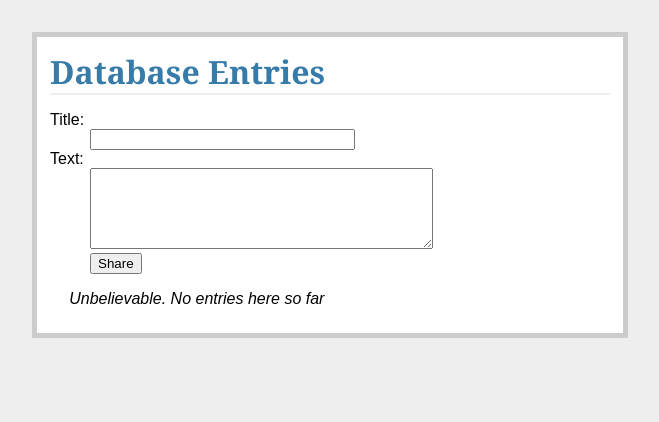
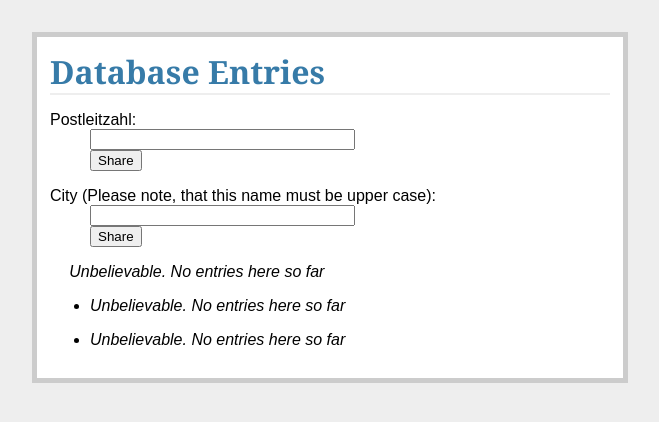
Before and after one commit to xKrieger135/WP-NoSQL-Big-Data, a Flask app: page /entries in a window 1280 px wide. Shown: the top 422 px of the page, without its empty margins (310-969 px from the left). Run offline with Flask 2, Linux system fonts and the light colour scheme; data that the repository does not hold is empty.

Commit message:
Interactive search for redis database finished.

```diff
--- a/Aufgabe4/aufgabe4/redisdatabase/convertfileinput.py
+++ b/Aufgabe4/aufgabe4/redisdatabase/convertfileinput.py
@@ -21,24 +21,20 @@ class redis_db:
             self.redis_connection.set(key, value)
             # rpush adds values to the same town
             self.redis_connection.rpush(value, key)
-    # print importDataToRedis()
 
     def searchTownByPLZ(self, plz):
         town = self.redis_connection.get(plz)
         return town
-    # print searchTownByPLZ()
 
-    def searchPLZByTown(self):
+    def searchPLZByTown(self, city):
         listWithPLZ = []
-        for elem in self.redis_connection.lrange("HAMBURG", 0, -1):
+        for elem in self.redis_connection.lrange(city, 0, -1):
             listWithPLZ.append(elem)
-        print listWithPLZ
-    # print searchPLZByTown()
+        return listWithPLZ
 
     def show_entries(self):
         z = self.redis_connection.keys()
         entries = [dict(ID=item) for item in z]
-        print entries
         return render_template('entries.html', entries=entries)
 
 app = Flask(__name__)
@@ -48,12 +44,20 @@ def show_database_entries():
     db = redis_db()
     return db.show_entries()
 
-# @app.route('/city')
-# def show_city():
-#     city = [dict(CITY=db.searchTownByPLZ(request.form['plz']))]
-#     # db.searchTownByPLZ(request.form['plz'])
-#     return render_template('entries.html', city=city)
+@app.route('/plz')
+def show_city():
+    db = redis_db()
+    plz = request.args['plz']
+    city = [dict(CITY=db.searchTownByPLZ(plz))]
+    print city
+    return render_template('entries.html', city=city)
 
+@app.route('/city')
+def show_plz():
+    db = redis_db()
+    city = request.args['city']
+    plz = [dict(PLZ=db.searchPLZByTown(city))]
+    return render_template("entries.html", plz=plz)
 
 if __name__ == "__main__":
     app.run(debug = True)
--- a/Aufgabe4/aufgabe4/redisdatabase/templates/entries.html
+++ b/Aufgabe4/aufgabe4/redisdatabase/templates/entries.html
@@ -4,21 +4,41 @@
 <div class=page>
   <h1>Database Entries</h1>
     {% block body %}
-        <form action="{{ url_for('show_database_entries') }}" method=get class=get-entry>
+        <form action="{{ url_for('show_city') }}" method=get class=showcity>
           <dl>
-            <dt>Title:
-            <dd><input type=text size=30 name=title>
-            <dt>Text:
-            <dd><textarea name=text rows=5 cols=40></textarea>
+            <dt>Postleitzahl:
+            <dd><input type=text size=30 name=plz>
+            <dd><input type=submit value=Share>
+          </dl>
+        </form>
+        <form action="{{ url_for('show_plz') }}" method=get class=showplz>
+          <dl>
+            <dt>City (Please note, that this name must be upper case):
+            <dd><input type=text size=30 name=city>
             <dd><input type=submit value=Share>
           </dl>
         </form>
       <ul class=entries>
         {% for entry in entries %}
-          <li><h2>{{ entry }}</h2>{{ entry.text|safe }}
+          <li><h2>{{ entry }}</h2>
+        {% else %}
+          <li><em>Unbelievable.  No entries here so far</em>
+        {% endfor %}
+      </ul>
+      <ul class=city>
+        {% for entry in city %}
+          <li><h2>{{ entry }}</h2>
+        {% else %}
+          <li><em>Unbelievable.  No entries here so far</em>
+        {% endfor %}
+      </ul>
+      <ul class=city>
+        {% for entry in plz %}
+          <li><h2>{{ entry }}</h2>
         {% else %}
           <li><em>Unbelievable.  No entries here so far</em>
         {% endfor %}
       </ul>
     {% endblock %}
+
 </div>
```
